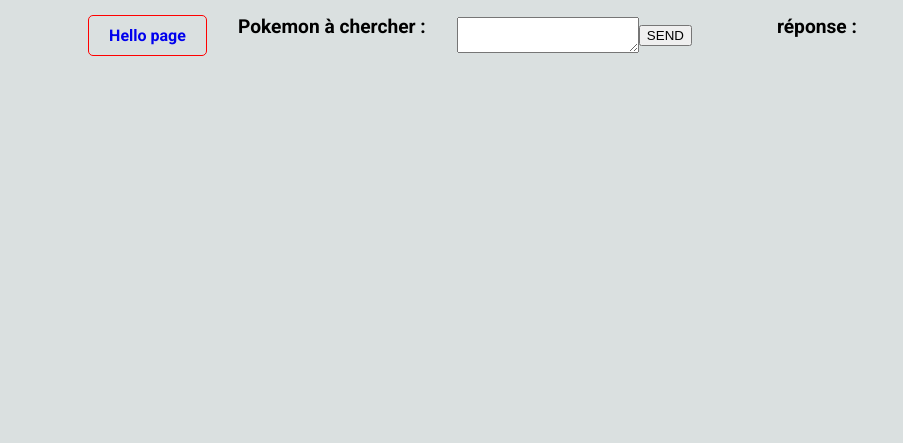
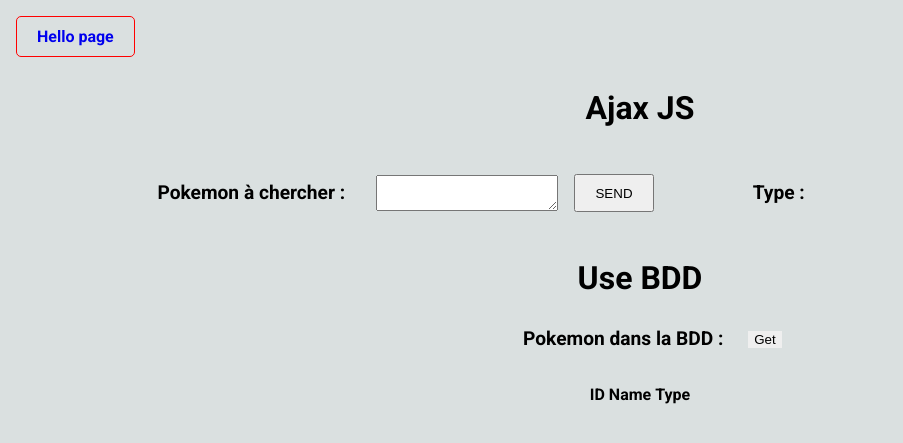
Before and after one commit to Val-Del/Python, a Flask app: page / in a window 1280 px wide. Shown: the top 443 px of the page, without its empty margins (0-903 px from the left). Run offline with Flask 2, Linux system fonts and the light colour scheme; lists and menus that the app fills with data are empty; some libraries are stand-ins or nearby versions.

Commit message:
read postgress

```diff
--- /dev/null
+++ b/FetchPostgres.py
@@ -0,0 +1,31 @@
+import psycopg2
+import json
+
+hostname = 'localhost'
+database = 'pokemons'
+username = 'postgres'
+pw = 'postroot'
+port_id = 5432
+conn = None
+cur = None
+
+def get_pokemon():
+    try :
+        conn = psycopg2.connect(
+            host = hostname,
+            dbname= database,
+            user = username,
+            password = pw,
+            port = port_id)
+
+        cur = conn.cursor()
+        cur.execute('SELECT * FROM public.poke ORDER BY idpokemon ASC')
+        getPok = cur.fetchall()
+        return json.dumps(getPok)
+    except Exception as error:
+        return json.dumps({"error": str(error)})
+    finally:
+        if cur is not None:
+            cur.close()
+        if conn is not None:
+            conn.close()
--- a/app.py
+++ b/app.py
@@ -1,4 +1,6 @@
-from flask import Flask, render_template, request, flash
+from flask import Flask, render_template, request, flash, jsonify
+from FetchPostgres import get_pokemon
+import json
 app = Flask(__name__)
 app.secret_key = "key"
 
@@ -13,5 +15,10 @@ def hello():
 
 @app.route("/greet", methods=["POST"])
 def greet():
-    flash('hi '+ str(request.form['input_name']) +", psartek ?")
+    flash('Salut '+ str(request.form['input_name']) +", ça va ?")
     return render_template("form.html")
+
+@app.route("/pokemons", methods=["POST"])
+def pokemons():
+    pokemons_data = json.loads(get_pokemon())
+    return render_template("index.html", pokemons=pokemons_data)
--- a/static/css/main.css
+++ b/static/css/main.css
@@ -48,7 +48,7 @@ body {
     background-color: rgb(218, 224, 224);
     font-family: 'Roboto', sans-serif;
 }
-input[type="text"], p{
+.hello input[type="text"],  .hello p{
 
     margin-bottom:  1rem;
     padding: 0 1rem;
@@ -101,3 +101,20 @@ form.index input:first-of-type {
 form.index input:last-of-type {
     margin-left: 1rem;
 }
+.nav {
+    margin-top: 1rem;
+    margin-left: 1rem;
+}
+.btnAPI {
+    margin-left: 1rem;
+    padding: 0.6rem 1.2rem;
+}
+h3 {
+    text-align: center;
+    font-size: 2rem;
+    margin: 2rem 0;
+}
+table {
+    margin: 0 auto;
+    margin-top: 2rem;
+}
--- a/static/js/ajax.js
+++ b/static/js/ajax.js
@@ -1,6 +1,7 @@
 const requ = new XMLHttpRequest();
 let input = document.querySelector('.flex .inputAPI');
 let submit = document.querySelector('.flex .btnAPI');
+let repAPI =  document.querySelector('.flex .repAPI');
 // console.log(submit)
 let request;
 let namePokemon;
@@ -10,7 +11,7 @@ submit.addEventListener('click', function(){
     // console.log(input.value)
 
 
-    namePokemon = input.value;
+    namePokemon = input.value.toLowerCase();
     request = "https://pokeapi.co/api/v2/pokemon/" + namePokemon
       /**** GET by nom  */
       requ.open('GET', request, true);
@@ -21,9 +22,18 @@ submit.addEventListener('click', function(){
 requ.onreadystatechange = function(event) {
     if (this.readyState === XMLHttpRequest.DONE) {
         if (this.status === 200) {
-            console.log("Réponse reçue: %s", this.responseText);;
-            console.log(this.responseText);
-            reponse=JSON.parse(this.responseText);
+            // console.log("Réponse reçue: %s", this.responseText);;
+            //console.log(this.responseText);
+           // reponse=JSON.parse(this.responseText);
+          //  repAPI.innerHTML = this.responseText;
+
+          reponse=JSON.parse(this.responseText);
+          repAPI.innerHTML = reponse.types[0].type.name;
+        //   console.log(types[0].type.name);
+          console.log(reponse)
+
+
+
 
         } else {
             console.log("Status de la réponse: %d (%s)", this.status, this.statusText);
--- a/templates/form.html
+++ b/templates/form.html
@@ -9,7 +9,7 @@
     <link href="https://fonts.googleapis.com/css2?family=Roboto:ital,wght@0,700;1,400&display=swap" rel="stylesheet">
 </head>
 <body>
-    <a class="btn" href="/">Home</a>
+    <a class="btn nav" href="/">Home</a>
     <form action="greet" method="post" class="hello">
         {% for message in get_flashed_messages() %}
             <p>{{message}}</p>
--- a/templates/index.html
+++ b/templates/index.html
@@ -9,22 +9,41 @@
     <link href="https://fonts.googleapis.com/css2?family=Roboto:ital,wght@0,700;1,400&display=swap" rel="stylesheet">
 </head>
 <body>
+    <a class="btn nav" href="hello">Hello page</a>
+    <h3>Ajax JS</h3>
     <div class="wrap flex">
-        <a class="btn" href="hello">Hello page</a>
-        <!-- <form class="index" >
-            <p>Pokemon à chercher :</p>
-            <input type="text" name="inputAPI">
-            <input class="btn" type="submit" name="submitAPI">
-        </form> -->
         <div class="flex">
             <p>Pokemon à chercher :</p>
             <textarea name="inputAPI" class="inputAPI"></textarea>
             <button class="btnAPI">SEND</button>
-            <p>réponse : </p>
+            <p>Type : </p>
             <p class="repAPI"></p>
         </div>
+    </div>
+    <h3>Use BDD</h3>
+    <form action="pokemons" class="flex" method="post">
+        <p>Pokemon dans la BDD :</p>
+        <input type="submit" value="Get">
+    </form>
+    <table>
+        <thead>
+            <tr>
+                <th>ID</th>
+                <th>Name</th>
+                <th>Type</th>
+            </tr>
+        </thead>
+        <tbody>
+            {% for pokemon in pokemons %}
+            <tr>
+                <td>{{ pokemon[0] }}</td>
+                <td>{{ pokemon[1] }}</td>
+                <td>{{ pokemon[2] }}</td>
+            </tr>
+            {% endfor %}
+        </tbody>
+    </table>
 
-    </div>
     <script src="{{url_for('static', filename='js/ajax.js')}}"></script>
 </body>
 </html>
```
Also changed, not shown: mémo.md (+61 -0 lines), personne.py (added).
